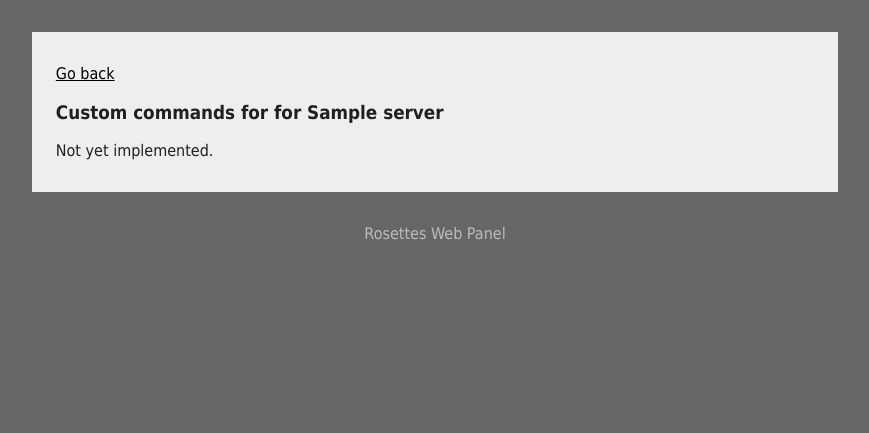
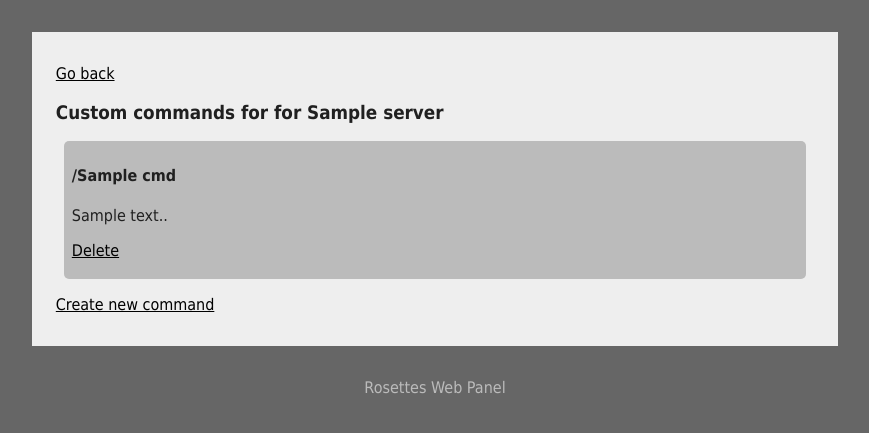
Before and after one commit to markski1/RosettesDiscord, a Flask app: template Admin Panel/templates/cmds.html in a window 1280 px wide. Shown: the top 433 px of the page, without its empty margins (205-1074 px from the left). Run offline with Flask 3, Linux system fonts and the light colour scheme; the template is opened without the code that fills it: most values are stand-ins (such as "Sample title", 1, 10 or a date in 2020).

Commit message:
Command viewer

```diff
--- a/Admin Panel/routes/panel.py
+++ b/Admin Panel/routes/panel.py
@@ -4,7 +4,7 @@ from flask import Blueprint, render_template, request, redirect
 from flask_login import login_required, current_user, login_user
 
 from core.session import attempt_login
-from utils.db_getters import get_owned_servers, get_user_data, get_server_data, set_server_settings
+from utils.db_getters import get_owned_servers, get_user_data, get_server_data, set_server_settings, get_server_commands
 from utils.miscfuncs import htmx_check, ownership_required
 
 panel_bp = Blueprint("panel", __name__, url_prefix="/panel")
@@ -82,4 +82,6 @@ def cmds(is_htmx, server_id):
     if not server:
         return "Server not found."
 
-    return render_template("cmds.html", is_htmx=is_htmx, server=server)
+    commands = get_server_commands(server_id)
+
+    return render_template("cmds.html", is_htmx=is_htmx, server=server, commands=commands)
--- a/Admin Panel/templates/cmds.html
+++ b/Admin Panel/templates/cmds.html
@@ -7,8 +7,17 @@
 
     <h3>Custom commands for for {{ server['namecache'] }}</h3>
 
-    <form method="POST" action="/panel/{{ server['id'] }}/update-commands">
-        <p>Not yet implemented.</p>
-    </form>
+    {% for cmd in commands %}
+        <div class="block">
+            <h4><b>/</b>{{ cmd['name'] }}</h4>
+            <p>{{ cmd['description'] }}.</p>
+            <p><a href="/panel/{{ server['id'] }}/cmds">Delete</a></p>
+        </div>
+    {% else %}
+        <div class="block">
+            <p>No custom commands defined.</p>
+        </div>
+    {% endfor %}
+    <p><a href="/panel/{{ server['id'] }}/cmds/create">Create new command</a></p>
 
 {% endblock %}
```
